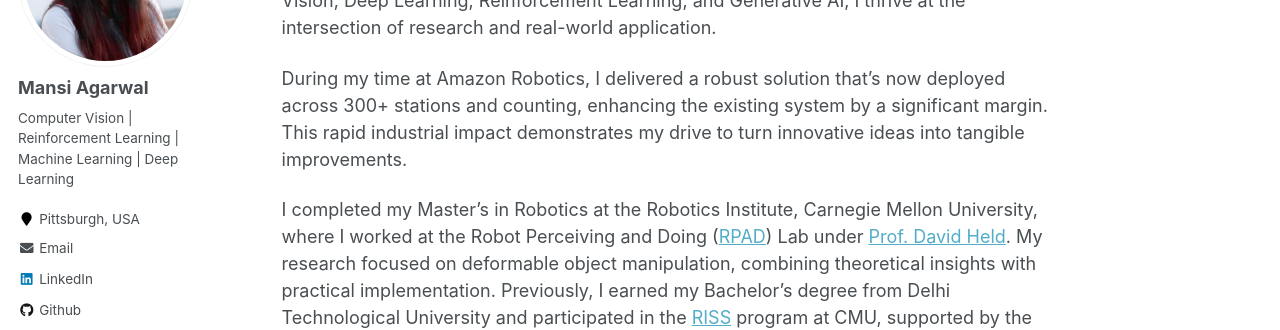
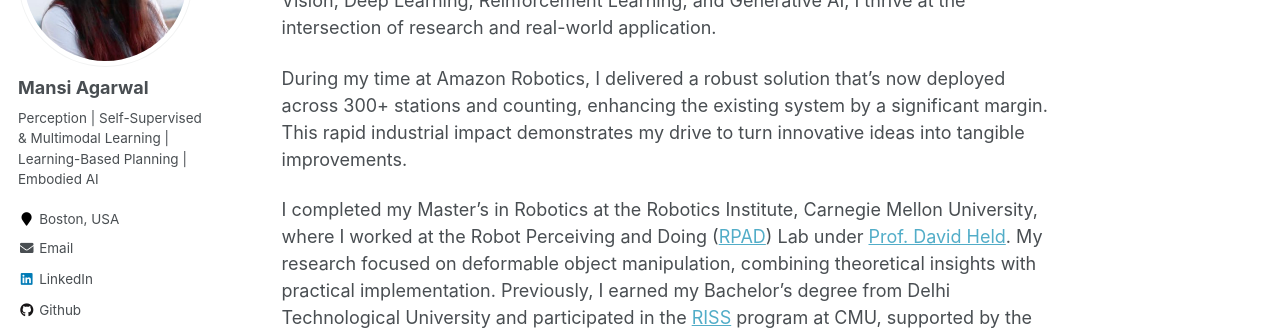
Before and after one commit to MansiAgarwal11/MansiAgarwal11.github.io, a Jekyll site: the page built from _pages/about.md, in a window 1280 px wide. Shown: the part 227-557 px from the top of the page. Built offline with Jekyll 4.4.1, drawn with Linux system fonts in a browser that asks for light colours.

Commit message:
Update _config.yml

```diff
--- a/_config.yml
+++ b/_config.yml
@@ -82,12 +82,12 @@ analytics:
 author:
   name             : "Mansi Agarwal"
   avatar           : "profile.jpg"
-  bio              : "Computer Vision | Reinforcement Learning | Machine Learning | Deep Learning"
-  location         : "Pittsburgh, USA"
+  bio              : "Perception | Self-Supervised & Multimodal Learning | Learning-Based Planning | Embodied AI"
+  location         : "Boston, USA"
   employer         :
   pubmed           : #"https://www.ncbi.nlm.nih.gov/pubmed/?term=john+snow"
-  googlescholar    : "https://scholar.google.com/citations?user=PBcyY2wAAAAJ&hl=en"
-  email            : "mansiagarwal@cmu.edu"
+  googlescholar    : "https://scholar.google.com/citations?view_op=list_works&hl=en&hl=en&user=MvGHsQcAAAAJ&sortby=pubdate"
+  email            : "mansiag1198@gmail.com"
   researchgate     :  # example: "https://www.researchgate.net/profile/yourprofile"
   uri              :
   bitbucket        :
```
